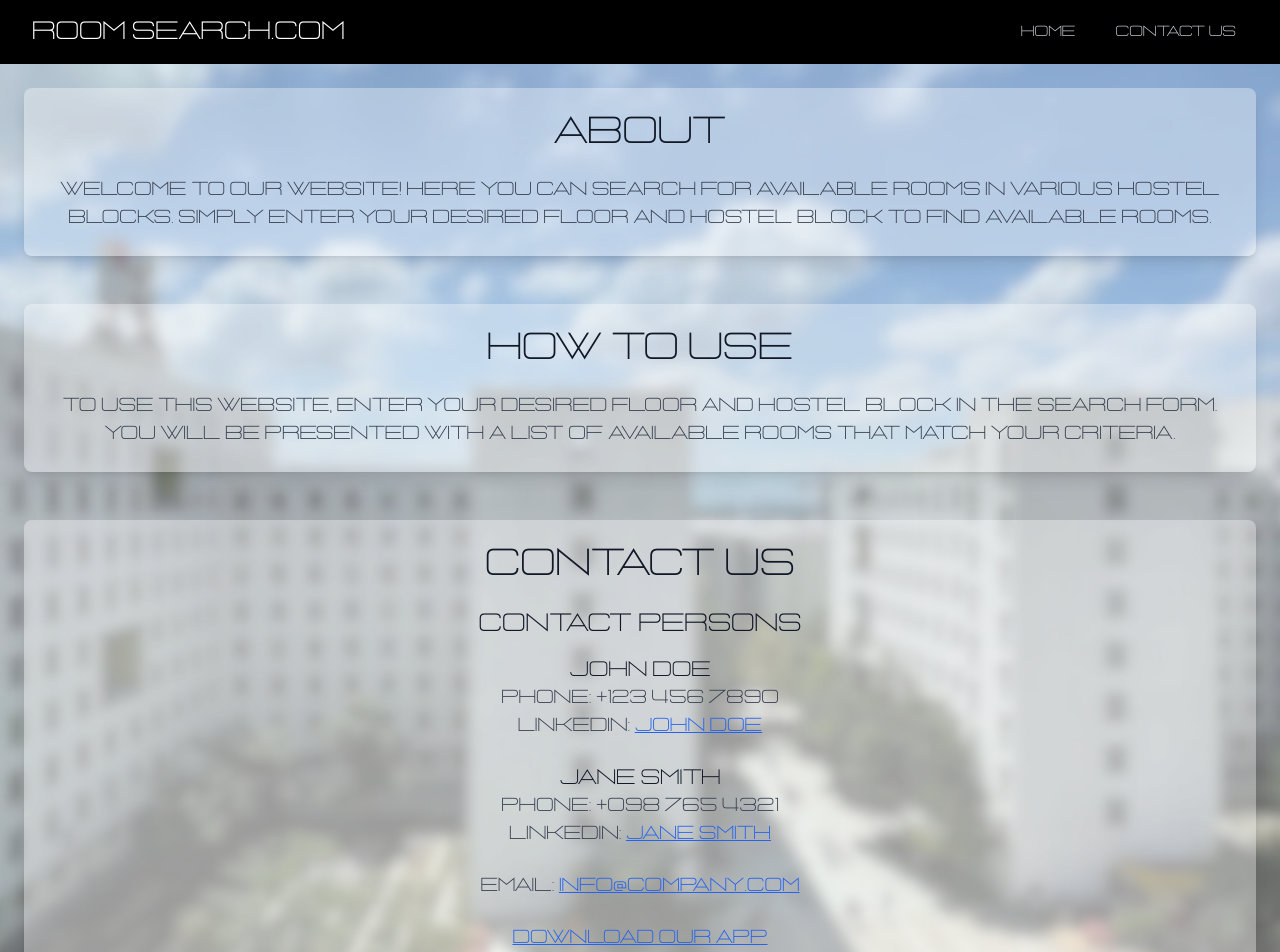
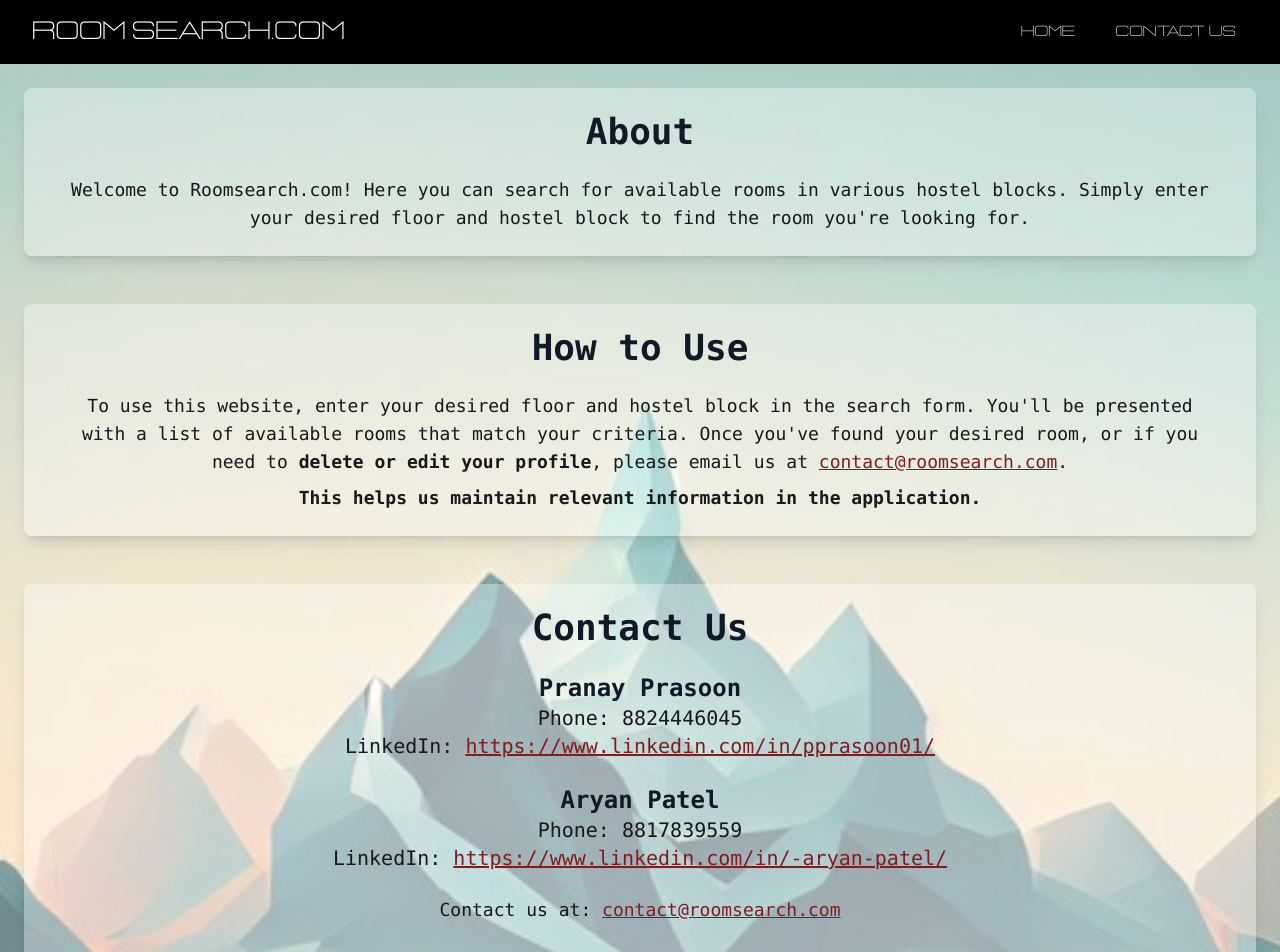
Before and after one commit to pprasoon1/uiroomsearch, a React (Vite) app in the folder frontend/: page /about in a window 1280 px wide. Shown: the top 952 px of the page. Built offline with nearby package versions, Linux system fonts and the light colour scheme.

Commit message:
final changes

```diff
--- a/frontend/package.json
+++ b/frontend/package.json
@@ -14,7 +14,9 @@
     "axios": "^1.7.3",
     "react": "^18.3.1",
     "react-dom": "^18.3.1",
+    "react-lazy-load-image-component": "^1.6.2",
     "react-router-dom": "^6.26.0",
+    "react-spinners": "^0.14.1",
     "react-toastify": "^10.0.5"
   },
   "devDependencies": {
--- a/frontend/src/Pages/About.jsx
+++ b/frontend/src/Pages/About.jsx
@@ -3,42 +3,39 @@ import Navbar from './Navbar';
 
 const ContactUs = () => {
   return (
-
     <div className="relative min-h-screen w-screen">
-      <img src="/coverImage.jpg" alt="Cover" className="absolute top-0 left-0 w-full h-full object-cover z-[-1] opacity-60" />
-      <Navbar/>
+      <img src="/bg3.jpg" alt="Cover" className="absolute top-0 left-0 w-full h-full object-cover z-[-1] opacity-60" />
+      <Navbar />
       <div className="relative z-10 p-6 space-y-12">
-        <div className="bg-white bg-opacity-35 p-6 rounded-lg shadow-lg font-sans">
+        <div className="bg-white bg-opacity-35 p-6 rounded-lg shadow-lg font-mono">
           <h1 className="text-4xl font-bold text-gray-900 text-center mb-6">About</h1>
-          <p className="text-lg text-gray-700 text-center">
-            Welcome to our website! Here you can search for available rooms in various hostel blocks. Simply enter your desired floor and hostel block to find available rooms.
+          <p className="text-xl text-zinc-900 text-center sm:text-lg sm:px-4">
+            Welcome to Roomsearch.com! Here you can search for available rooms in various hostel blocks. Simply enter your desired floor and hostel block to find the room you're looking for.
           </p>
         </div>
-        <div className="bg-white bg-opacity-35 p-6 rounded-lg shadow-lg font-sans">
+        <div className="bg-white bg-opacity-35 p-6 rounded-lg shadow-lg font-mono">
           <h1 className="text-4xl font-bold text-gray-900 text-center mb-6">How to Use</h1>
-          <p className="text-lg text-gray-700 text-center">
-            To use this website, enter your desired floor and hostel block in the search form. You will be presented with a list of available rooms that match your criteria.
+          <p className="text-xl text-zinc-900 text-center sm:text-lg sm:px-4">
+            To use this website, enter your desired floor and hostel block in the search form. You'll be presented with a list of available rooms that match your criteria.
+            Once you've found your desired room, or if you need to <span className="font-semibold">delete or edit your profile</span>, please email us at <a href="mailto:contact@roomsearch.com" className="text-red-900 underline">contact@roomsearch.com</a>.
+            <span className="block font-bold mt-2">This helps us maintain relevant information in the application.</span>
           </p>
         </div>
-        <div className="bg-white bg-opacity-35 p-6 rounded-lg shadow-lg font-sans">
+        <div className="bg-white bg-opacity-35 p-6 rounded-lg shadow-lg font-mono">
           <h1 className="text-4xl font-bold text-gray-900 text-center mb-6">Contact Us</h1>
           <div className="text-center">
-            <h2 className="text-2xl font-semibold text-gray-900 mb-4">Contact Persons</h2>
             <div className="mb-6">
-              <p className="text-xl font-medium text-gray-900">John Doe</p>
-              <p className="text-lg text-gray-700">Phone: +123 456 7890</p>
-              <p className="text-lg text-gray-700">LinkedIn: <a href="https://www.linkedin.com/in/johndoe" className="text-blue-600 underline">John Doe</a></p>
+              <p className="text-2xl font-bold text-gray-900">Pranay Prasoon</p>
+              <p className="text-xl text-zinc-900">Phone: 8824446045</p>
+              <p className="text-xl text-zinc-900">LinkedIn: <a href="https://www.linkedin.com/in/pprasoon01/" className="text-red-900 underline">https://www.linkedin.com/in/pprasoon01/</a></p>
             </div>
             <div className="mb-6">
-              <p className="text-xl font-medium text-gray-900">Jane Smith</p>
-              <p className="text-lg text-gray-700">Phone: +098 765 4321</p>
-              <p className="text-lg text-gray-700">LinkedIn: <a href="https://www.linkedin.com/in/janesmith" className="text-blue-600 underline">Jane Smith</a></p>
+              <p className="text-2xl font-bold text-gray-900">Aryan Patel</p>
+              <p className="text-xl text-zinc-900">Phone: 8817839559</p>
+              <p className="text-xl text-zinc-900">LinkedIn: <a href="https://www.linkedin.com/in/-aryan-patel/" className="text-red-900 underline">https://www.linkedin.com/in/-aryan-patel/</a></p>
             </div>
-            <div className="text-lg text-gray-700 mb-6">
-              Email: <a href="mailto:info@company.com" className="text-blue-600 underline">info@company.com</a>
-            </div>
-            <div className="text-lg text-gray-700">
-              <a href="/download-app" className="text-blue-600 underline">Download our app</a>
+            <div className="text-lg text-zinc-900 mb-6">
+              Contact us at: <a href="mailto:contact@roomsearch.com" className="text-red-900 underline">contact@roomsearch.com</a>
             </div>
           </div>
         </div>
--- a/frontend/src/Pages/Proceed.jsx
+++ b/frontend/src/Pages/Proceed.jsx
@@ -17,7 +17,7 @@ const Proceed = () => {
       <div
         className='fixed top-0 left-0 w-full h-full bg-cover bg-center z-[-1]'
         style={{
-          backgroundImage: 'url(/bg1.jpg)',
+          backgroundImage: 'url(/bg4.jpg)',
           backgroundAttachment: 'fixed',
           backgroundRepeat: 'repeat',
           backgroundSize: 'cover'
```
Also changed, not shown: frontend/public/bg4.jpg (added), 1 other file (tests, documents, lock files or other folders).
